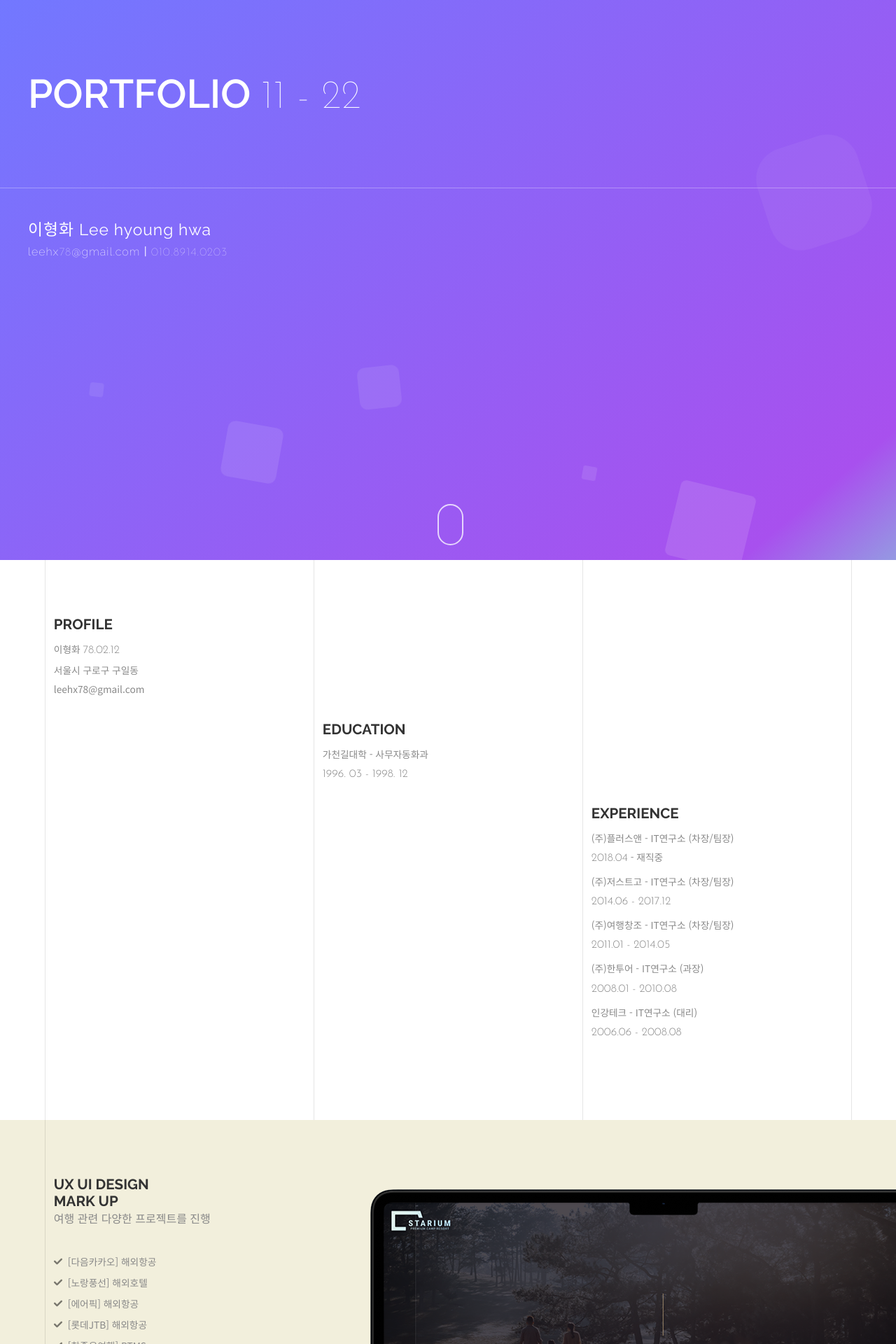
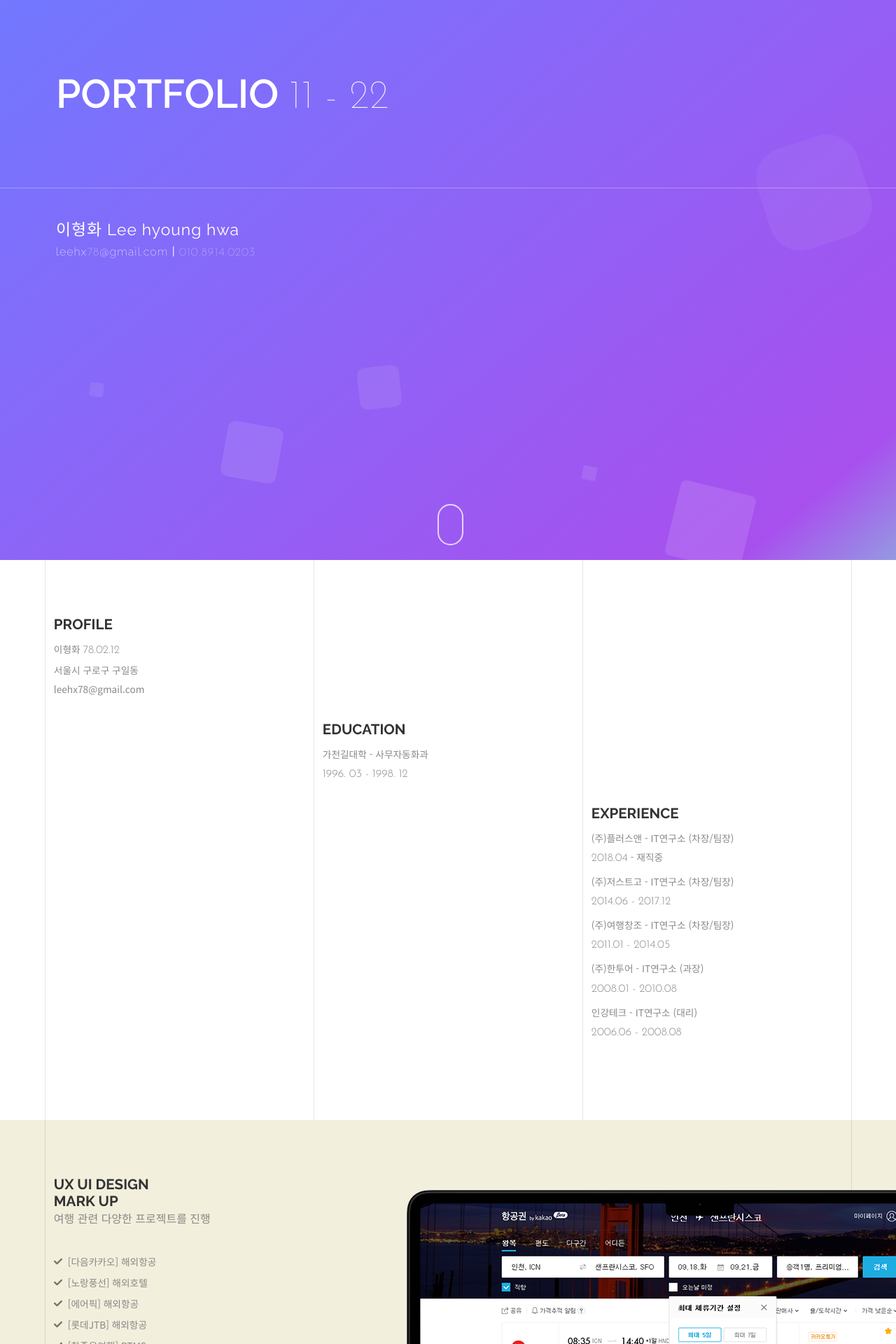
Before and after one commit to Kuhaland/kuha.github.io, a PHP site: page / in a window 1280 px wide. Shown: the top 1920 px of the page at 70% size. Run offline with PHP 8.4, Linux system fonts and the light colour scheme.

Commit message:
modified / added / delete

```diff
--- a/assets/css/style.css
+++ b/assets/css/style.css
@@ -26,7 +26,7 @@ ul,ol,li,p,dt,dd{padding:0;margin:0}
 /* common */
 #pinContainer{overflow:hidden;width:100%;height:100%;-webkit-perspective:1000;perspective:1000}
 #slideContainer{width:500%;height:100%}
-.panel{height:100%;width:100%;}
+.panel{overflow:hidden;height:100%;width:100%}
 
 /* loading */
 #loader-wrapper{overflow:hidden;position:fixed;top:0;left:0;width:100%;height:100%;z-index:10;opacity:0.9}
@@ -67,9 +67,9 @@ ul,ol,li,p,dt,dd{padding:0;margin:0}
 /* intro */
 .intro{background-color:#8f94fb;background-image:linear-gradient(140deg, #7278ff 0%, #a850ee 90%, #9599e2 100%) !important}
 .intro__text{font-family:'Raleway',sans-serif}
-.intro__text-title{display:block;padding:100px 40px;margin-bottom:40px;border-bottom:1px solid rgba(250,250,250,0.3);font-weight:600;font-size:3.5714rem;color:#ffffff;text-transform:uppercase}
+.intro__text-title{display:block;padding:100px 80px;margin-bottom:40px;border-bottom:1px solid rgba(250,250,250,0.3);font-weight:600;font-size:3.5714rem;color:#ffffff;text-transform:uppercase}
 .intro__text-title strong,.intro__text-item strong{font-family: 'Josefin Sans',sans-serif;font-weight:100}
-.intro__text-item{padding:0 40px;font-weight:400;font-size:1.429rem;color:#ffffff;letter-spacing:1px}
+.intro__text-item{padding:0 80px;font-weight:400;font-size:1.429rem;color:#ffffff;letter-spacing:1px}
 .intro__text-item:last-child{font-weight:200;font-size:1rem;opacity:0.8}
 .intro__text-item em{font-family:'Noto Sans KR',sans-serif;font-weight:500}
 
@@ -115,28 +115,39 @@ ul,ol,li,p,dt,dd{padding:0;margin:0}
 .index__content-text{padding:5px 0;font-size:0.8571rem !important;color:#888888;line-height:1.25}
 
 /* ux ui */
-.uxui{background-image:url('../img/image-uxui.png');background-repeat:no-repeat;background-position:160% 50%;background-color:#f2efdc}
-.uxui__content{position:absolute;top:80px;left:6%}
-.uxui__content-title{font-family:'Raleway',sans-serif;font-weight:700;font-size:1.286rem !important;text-transform:uppercase}
-.uxui__content-info{font-size:1rem;color:#888888}
-.uxui__content-list{margin-top:40px}
-.uxui__content-list li{margin-top:10px;font-size:0.8571rem;color:#888888}
-.uxui__content-list li:before{content:'';display:inline-block;width:12px;height:12px;margin-right:8px;background-image:url('../img/ico-check.svg');background-size:100%;background-repeat:no-repeat;background-position:100% 0%;opacity:0.5}
+.uxui{background-color:#f2efdc}
+.uxui .content__image{position:absolute;top:50%;right:-220px;z-index:2;display:inline-block;width:1000px;height:603px;background-image:url('../img/image-uxui.png');background-repeat:no-repeat;margin-top:-300px}
+
+/* bx */
+.bx{background:url('../img/bg_bx.jpg') no-repeat;background-size:cover}
+.bx .content__inner-title{color:#ffffff}
+.bx .content__inner-subtext{color:#a1a1a1}
+
+/* contact */
+.panel.contact{z-index:10}
+.contact{background-color:#8f94fb;background-image:linear-gradient(140deg, #7278ff 0%, #a850ee 90%, #9599e2 100%) !important}
+.contact .strips__line{background:rgba(250,250,250,0.3)}
 
 
 
-/* contact */
-.contact{background-color:#8f94fb;background-image:linear-gradient(140deg, #7278ff 0%, #a850ee 90%, #9599e2 100%) !important}
-.contact .strips__line{background:rgba(250,250,250,0.3)}
-.contact__content{display:block;width:100%;color:#ffffff;text-align:center}
+
+
 
 /* common */
-.strips__line{position:absolute;top:0;width:1px;height:100vh;background:rgba(0,0,0,0.1)}
+.strips__line{position:absolute;top:0;width:1px;height:100vh;z-index:1;background:rgba(0,0,0,0.1)}
 .strips__line:nth-child(1){left:5%}
 .strips__line:nth-child(2){left:35%}
 .strips__line.type01:nth-child(2){left:35%}
 .strips__line:nth-child(3){left:65%}
 .strips__line:nth-child(4),.strips__line.end{left:95%}
+
+.contact__content{display:block;width:100%;color:#ffffff;text-align:center}
+.content__inner{position:absolute;top:80px;left:6%}
+.content__inner-title{font-family:'Raleway',sans-serif;font-weight:700;font-size:1.286rem !important;text-transform:uppercase}
+.content__inner-subtext{font-size:1rem;color:#888888}
+.content__inner-list{margin-top:40px}
+.content__inner-list li{margin-top:10px;font-size:0.8571rem;color:#888888}
+.content__inner-list li:before{content:'';display:inline-block;width:12px;height:12px;margin-right:8px;background-image:url('../img/ico-check.svg');background-size:100%;background-repeat:no-repeat;background-position:100% 0%;opacity:0.5}
 
 .l-25p{left:25% !important}
 
--- a/index.html
+++ b/index.html
@@ -16,7 +16,7 @@
     <link rel="stylesheet" href="assets/css/style.css" type="text/css">
 </head>
 <body>
-<div id="loader-wrapper">
+<div id="loader-wrapper" style="display: none">
     <div id="loader"></div>
     <div class="loader__section left"></div>
     <div class="loader__section right"></div>
@@ -88,11 +88,10 @@
                     </div>
                 </section>
                 <section class="panel uxui">
-                    <div class="uxui__content">
-                        <h3 class="uxui__content-title">UX UI Design</h3>
-                        <h3 class="uxui__content-title">Mark up</h3>
-                        <p class="uxui__content-info">여행 관련 다양한 프로젝트를 진행</p>
-                        <ul class="uxui__content-list">
+                    <div class="content__inner">
+                        <h3 class="content__inner-title">UX UI Design<br>Mark up</h3>
+                        <p class="content__inner-subtext">여행 관련 다양한 프로젝트를 진행</p>
+                        <ul class="content__inner-list">
                             <li>[다음카카오] 해외항공</li>
                             <li>[노랑풍선] 해외호텔</li>
                             <li>[에어픽] 해외항공</li>
@@ -112,12 +111,21 @@
                             <li>[마이캠핑] 캠핑 앱 (구글스토어)</li>
                         </ul>
                     </div>
+                    <div class="content__image"></div>
                     <div class="strips">
                         <span class="strips__line"></span>
+                        <span class="strips__line end"></span>
                     </div>
                 </section>
-                <section class="panel green">
-                    <b>THREE</b>
+                <section class="panel bx">
+                    <div class="content__inner">
+                        <h3 class="content__inner-title">BX Design</h3>
+                        <p class="content__inner-subtext">여행 관련 다양한 프로젝트를 진행</p>
+                    </div>
+                    <div class="strips">
+                        <span class="strips__line"></span>
+                        <span class="strips__line end"></span>
+                    </div>
                 </section>
                 <section class="panel contact">
                     <div class="contact__content">
```
Also changed, not shown: assets/img/__favicon.ico (deleted), assets/img/bg_bx.jpg (added), assets/img/example_bg_spacer_h.gif (deleted), assets/img/example_bg_spacer_v.gif (deleted), assets/img/example_bg_v.png (deleted), assets/img/image-uxui.png, assets/img/profile.jpg (deleted).
